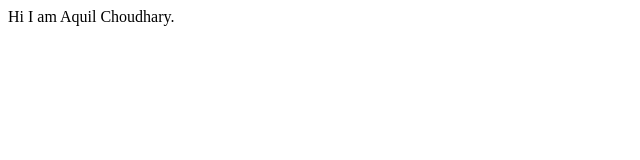
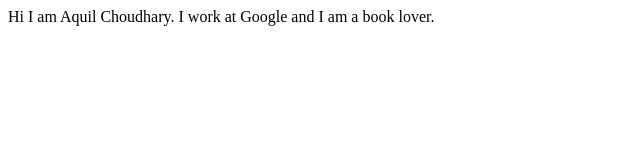
Before and after one commit to Aquilchoudhary/student-name-info, a plain HTML site: page index.html in a window 1280 px wide. Shown: the whole page, without its empty margins (0-640 px from the left). Drawn offline with Linux system fonts and the light colour scheme.

Commit message:
docs: details updated

```diff
--- a/index.html
+++ b/index.html
@@ -8,5 +8,6 @@
 </head>
 <body>
     Hi I am Aquil Choudhary.
+    I work at Google and I am a book lover.
 </body>
 </html>
```
